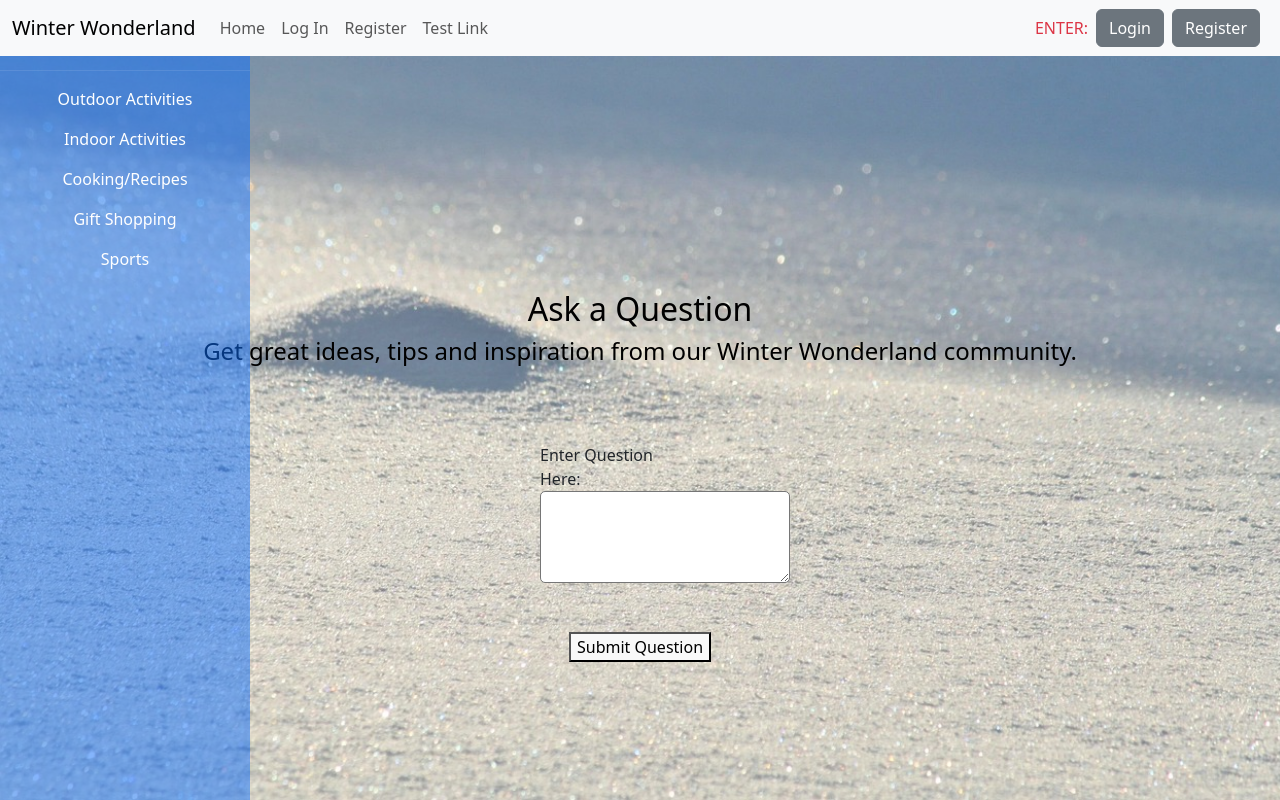
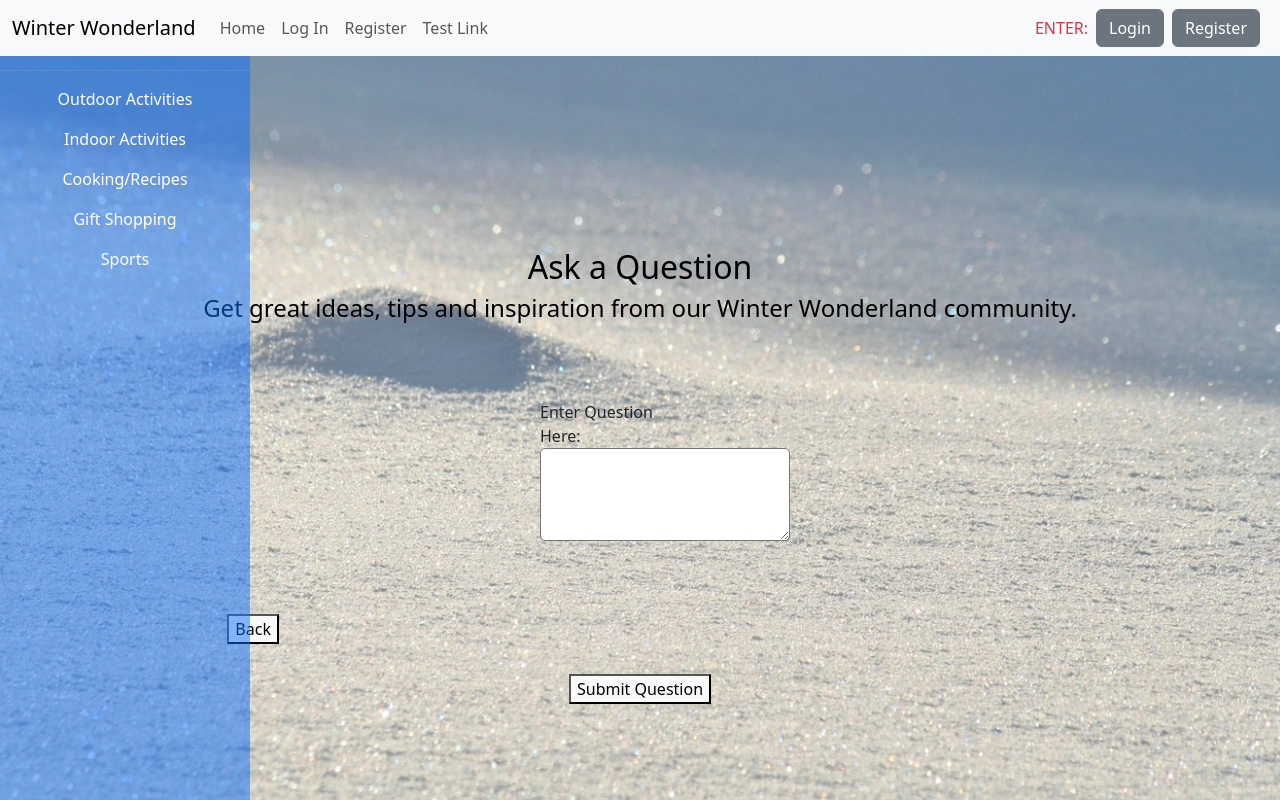
Before and after one commit to hubforschoolwork/pro5go, a React (Vite) app: page /question in a window 1280 px wide. Built offline with nearby package versions, Linux system fonts and the light colour scheme; no server answers.

Commit message:
add buttons

```diff
--- a/src/components/questionform.jsx
+++ b/src/components/questionform.jsx
@@ -15,11 +15,11 @@ function Questionit() {
                     <textarea name="message" id='message' />
                 </label>
             </div>
-        {/* <div className='form-grid'>
-                <label>Enter Question Here:
-                    <textarea name="message" id='message' value={formData.message} onChange={handleChange} />
-                </label>
-            </div> */}
+
+        <div className='back-button'>
+            <button type="submit" id='button'>Back</button>
+        </div>
+
 
 
         </>
--- a/src/pages/question.css
+++ b/src/pages/question.css
@@ -3,7 +3,19 @@
     border-color: black;
 
 }
+.back-button {
+    margin-top: 20px;
+    margin-bottom: 20px;
 
+    color: white;
+    border-radius: 5px;
+    width: 100px;
+    text-align: center;
+    padding: 10px;
+    cursor: pointer;
+    outline: none;
+    transition: background-color 0.3s ease;
+}
 
 .messagetitle {
     font-weight: bold;
```
